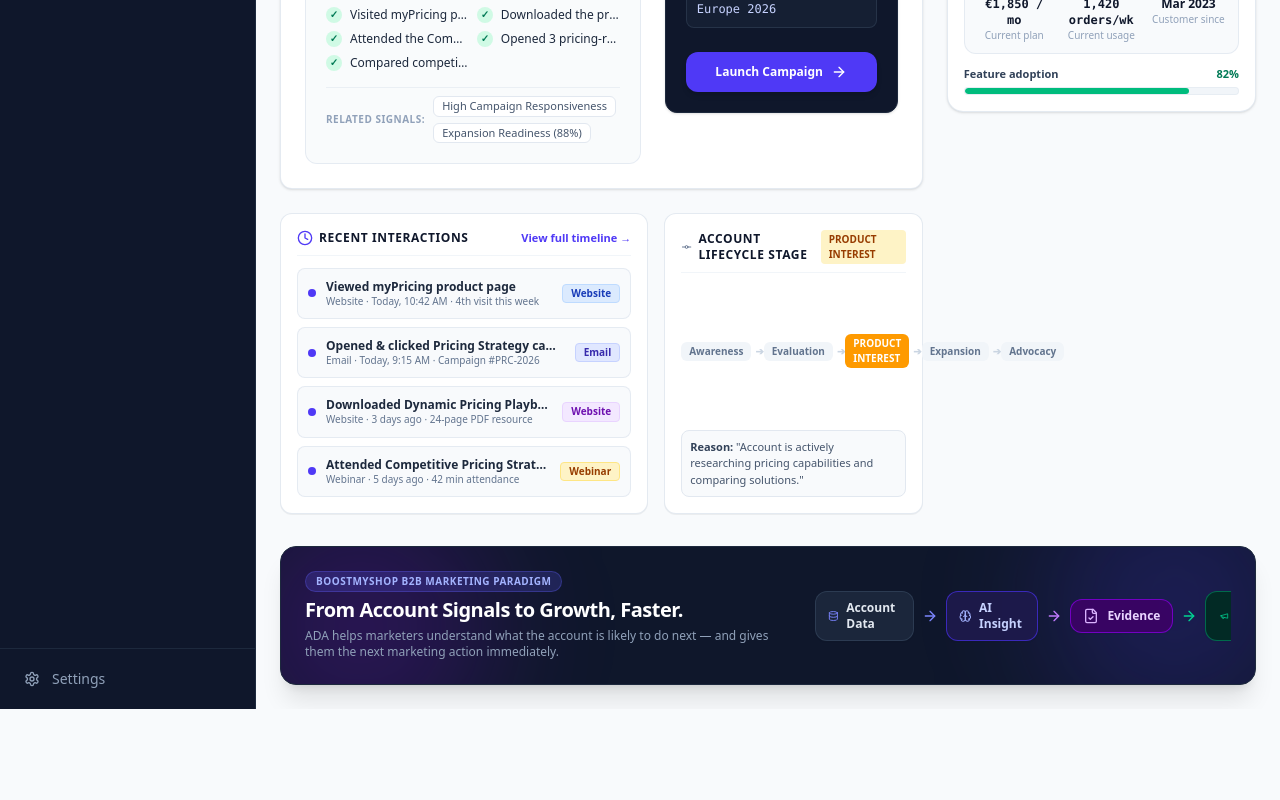
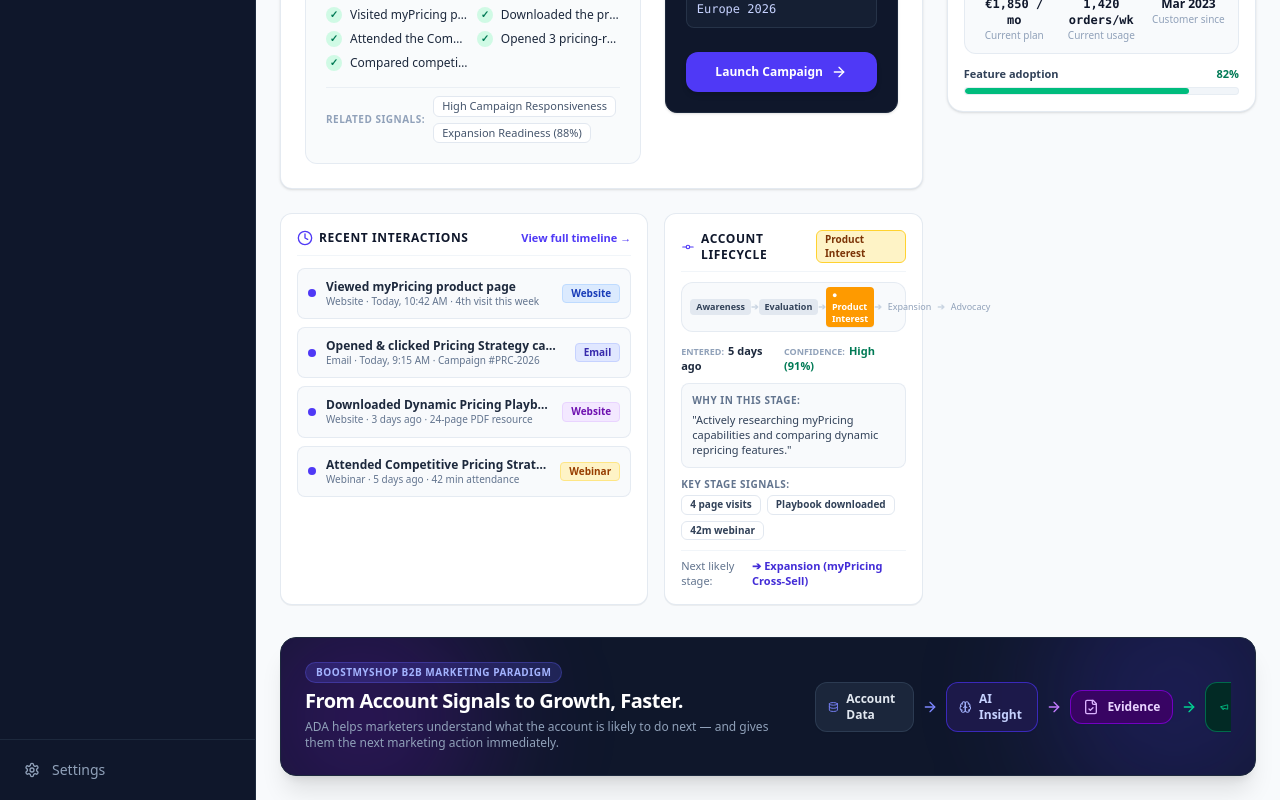
Before and after one commit to 9080442272/ADA, a React (Vite) app: page / in a window 1280 px wide. Shown: the part 959-1759 px from the top of the page. Before the commit the page ends 1668 px from the top, so only its background shows below. Built offline with nearby package versions, Linux system fonts and the light colour scheme.

Commit message:
Refactor Account Lifecycle card into evidence-based transition story card

```diff
--- a/src/components/PrimaryDecisionBlock.jsx
+++ b/src/components/PrimaryDecisionBlock.jsx
@@ -228,36 +228,79 @@
         </div>
 
         {/* B2B Marketing Lifecycle Stage (5 Cols) */}
-        <div className="lg:col-span-5 bg-white border border-slate-200/90 rounded-xl p-4 space-y-2.5 shadow-2xs flex flex-col justify-between">
+        <div className="lg:col-span-5 bg-white border border-slate-200/90 rounded-xl p-4 space-y-2.5 shadow-2xs flex flex-col justify-between text-xs">
+
+          {/* Card Header */}
           <div className="flex items-center justify-between border-b border-slate-100 pb-2">
             <h3 className="text-xs font-extrabold text-slate-900 uppercase tracking-wider flex items-center space-x-1.5">
-              <GitCommit className="w-4 h-4 text-slate-500" />
-              <span>Account Lifecycle Stage</span>
+              <GitCommit className="w-4 h-4 text-indigo-600" />
+              <span>Account Lifecycle</span>
             </h3>
-            <span className="px-2 py-0.5 text-[10px] font-bold bg-amber-100 text-amber-800 rounded">
-              {journey.currentStage}
+            <span className="px-2 py-0.5 text-[10px] font-extrabold bg-amber-100 text-amber-900 border border-amber-300 rounded-md">
+              Product Interest
             </span>
           </div>
 
-          {/* Stepper */}
-          <div className="flex items-center justify-between text-[10px] font-bold py-1">
-            {journey.stages.map((st, idx) => (
-              <div key={st} className="flex items-center space-x-1">
-                <span className={`px-2 py-0.5 rounded-md ${
-                  st === journey.currentStage
-                    ? 'bg-amber-500 text-white font-extrabold'
-                    : 'text-slate-500 bg-slate-100'
-                }`}>
-                  {st}
-                </span>
-                {idx < journey.stages.length - 1 && <span className="text-slate-300">➔</span>}
-              </div>
-            ))}
+          {/* Compact Stepper */}
+          <div className="flex items-center justify-between text-[9px] font-bold py-1 px-2 bg-slate-50 rounded-xl border border-slate-200/80">
+            {["Awareness", "Evaluation", "Product Interest", "Expansion", "Advocacy"].map((st, idx) => {
+              const isCurrent = st === "Product Interest";
+              const isPast = st === "Awareness" || st === "Evaluation";
+              return (
+                <React.Fragment key={st}>
+                  <span className={`px-1.5 py-0.5 rounded ${
+                    isCurrent
+                      ? 'bg-amber-500 text-white font-extrabold shadow-2xs'
+                      : isPast
+                      ? 'text-slate-700 bg-slate-200 font-semibold'
+                      : 'text-slate-400 font-normal'
+                  }`}>
+                    {st === "Product Interest" ? "● Product Interest" : st}
+                  </span>
+                  {idx < 4 && <span className="text-slate-300">➔</span>}
+                </React.Fragment>
+              );
+            })}
           </div>
 
-          <p className="text-[11px] text-slate-600 bg-slate-50 p-2 rounded-lg border border-slate-200">
-            <span className="font-semibold text-slate-700">Reason:</span> "{journey.reason}"
-          </p>
+          {/* Stage Metadata */}
+          <div className="flex items-center justify-between text-[11px] text-slate-500 pt-0.5">
+            <div>
+              <span className="text-slate-400 font-bold uppercase text-[9px]">Entered:</span>
+              <span className="font-semibold text-slate-800 ml-1">5 days ago</span>
+            </div>
+            <div>
+              <span className="text-slate-400 font-bold uppercase text-[9px]">Confidence:</span>
+              <span className="font-extrabold text-emerald-700 ml-1">High (91%)</span>
+            </div>
+          </div>
+
+          {/* Why in this stage */}
+          <div className="p-2.5 bg-slate-50 rounded-lg border border-slate-200/80 space-y-1">
+            <div className="text-[10px] font-bold text-slate-500 uppercase tracking-wider">Why in this stage:</div>
+            <p className="text-[11px] text-slate-700 font-medium leading-snug">
+              "Actively researching myPricing capabilities and comparing dynamic repricing features."
+            </p>
+          </div>
+
+          {/* Key Stage Signals */}
+          <div className="space-y-1">
+            <div className="text-[10px] font-bold text-slate-500 uppercase tracking-wider">Key Stage Signals:</div>
+            <div className="flex items-center flex-wrap gap-1.5 text-[10px] font-semibold text-slate-700">
+              <span className="px-2 py-0.5 bg-white border border-slate-200 rounded-md">4 page visits</span>
+              <span className="px-2 py-0.5 bg-white border border-slate-200 rounded-md">Playbook downloaded</span>
+              <span className="px-2 py-0.5 bg-white border border-slate-200 rounded-md">42m webinar</span>
+            </div>
+          </div>
+
+          {/* Next Likely Stage */}
+          <div className="pt-2 border-t border-slate-100 flex items-center justify-between text-[11px]">
+            <span className="text-slate-500 font-medium">Next likely stage:</span>
+            <span className="font-extrabold text-indigo-700 flex items-center space-x-1">
+              <span>➔ Expansion (myPricing Cross-Sell)</span>
+            </span>
+          </div>
+
         </div>
 
       </div>
```
